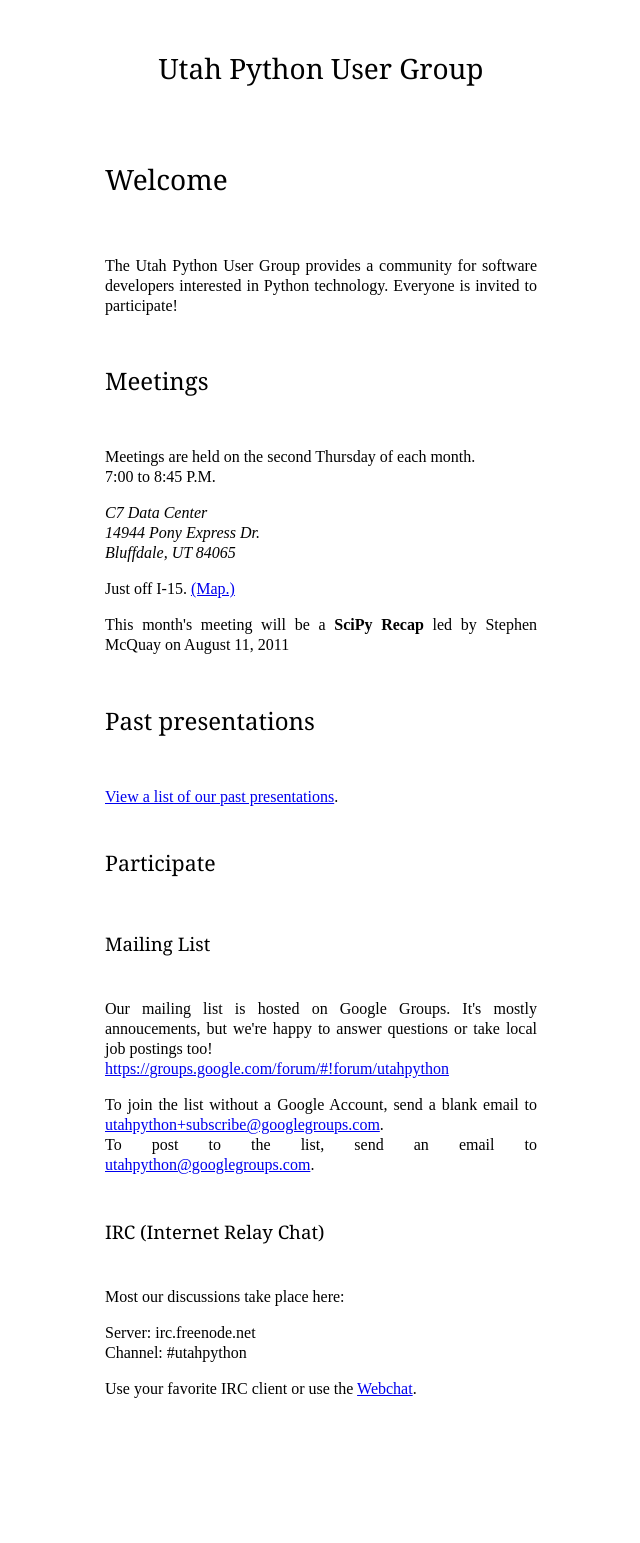
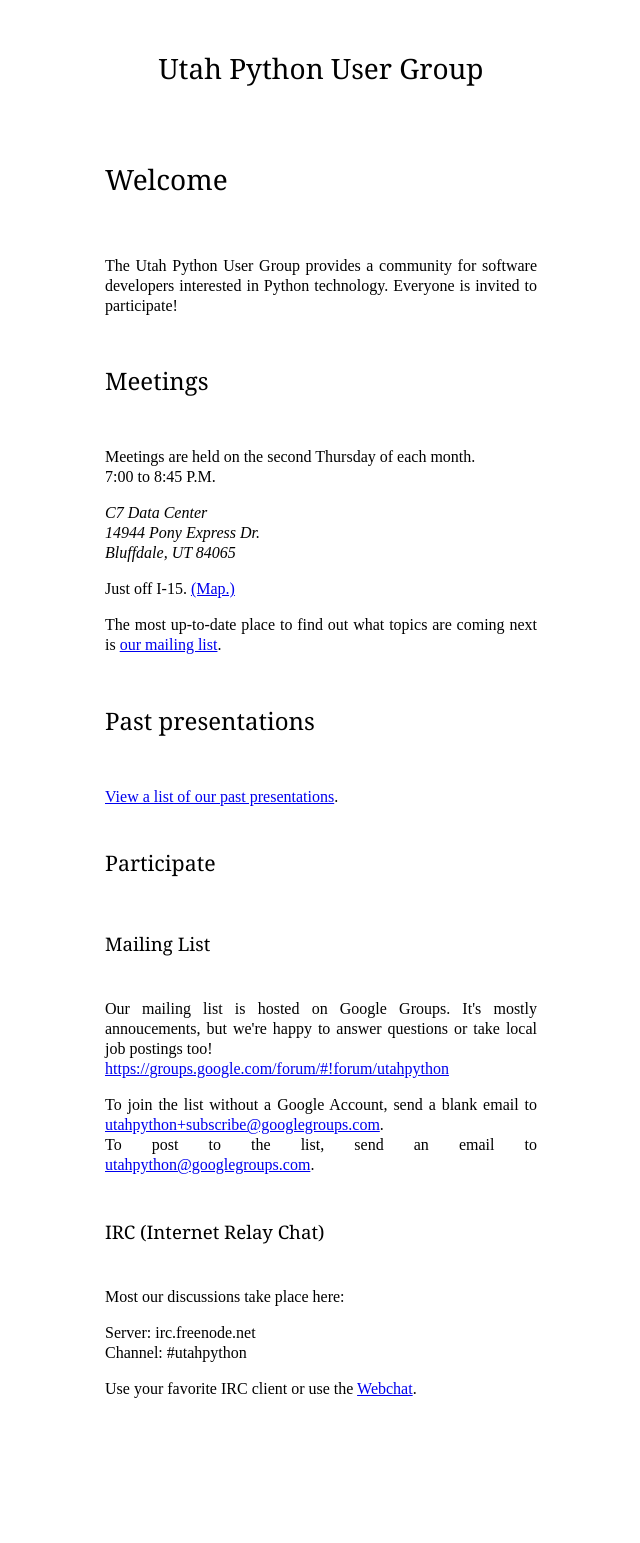
Before and after one commit to utahpython/utahpython.github.com, a Jekyll site: the page built from index.html, in a window 1280 px wide. Shown: the whole page, without its empty margins (283-923 px from the left). Built offline with Jekyll 4.4.1, drawn with Linux system fonts in a browser that asks for light colours; some web fonts are replaced.

Commit message:
Replaced upcoming presentation with generic statement

```diff
--- a/index.html
+++ b/index.html
@@ -25,7 +25,9 @@
     </address>
 
     <p>Just off I-15. <a href="{{ page.url-map }}">(Map.)</a></p>
-    <p>This month's meeting will be a <b>SciPy Recap</b> led by Stephen McQuay on August 11, 2011</p>
+
+    <p>The most up-to-date place to find out what topics are coming next is
+    <a href="{{ page.url-group }}">our mailing list</a>.</p>
 </div>
 <div class="archives">
     <h2>Past presentations</h2>
```
